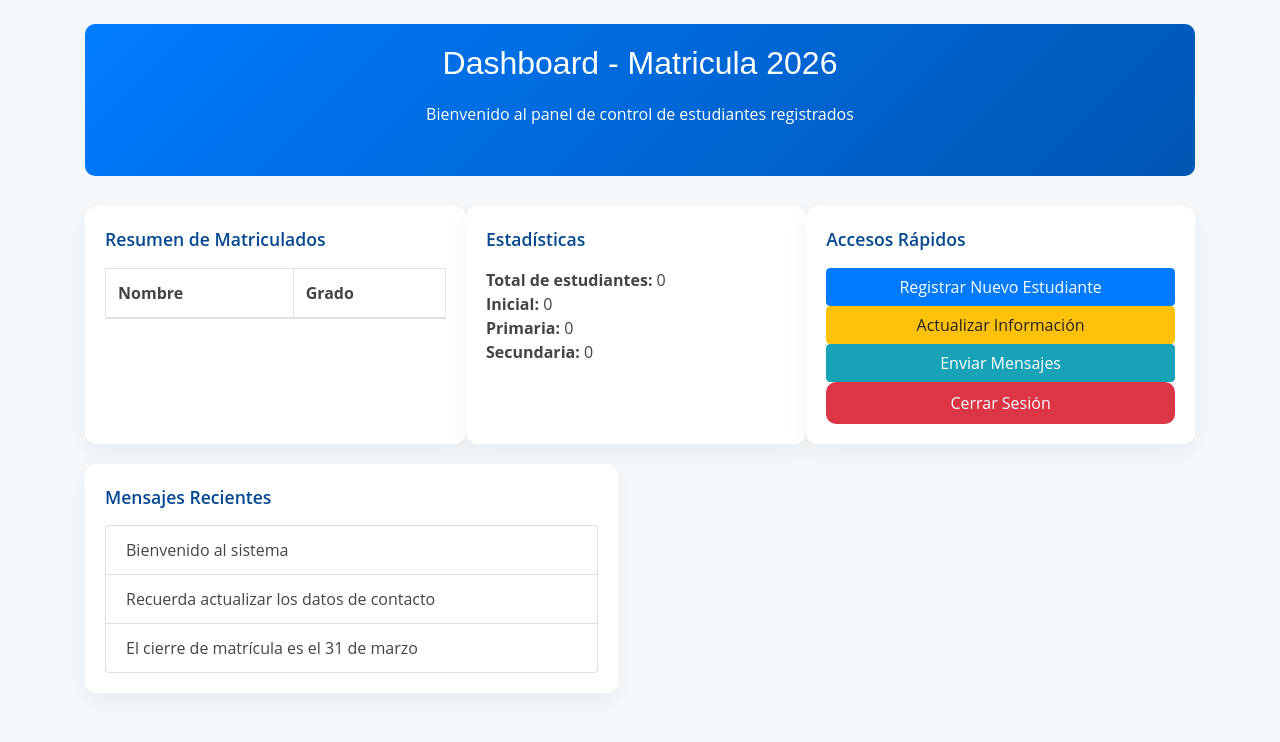
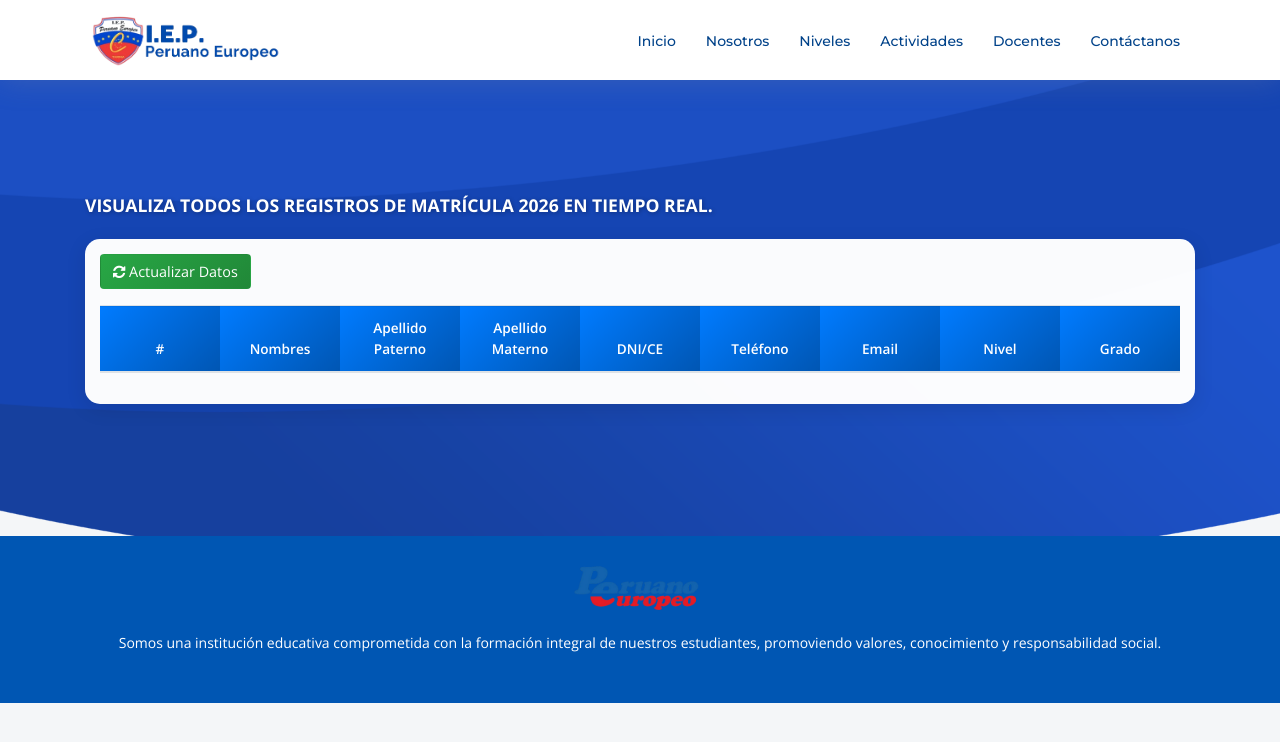
Before and after one commit to JuniorSK2019/ColegioPeruanoEuropeo, a plain HTML site: page dashboard.html in a window 1280 px wide. Drawn offline with nearby package versions, Linux system fonts and the light colour scheme; no server answers.

Commit message:
Dashboard

```diff
--- a/dashboard.html
+++ b/dashboard.html
@@ -2,169 +2,304 @@
 <html lang="es">
 <head>
   <meta charset="utf-8">
-  <title>Dashboard - Matricula 2026</title>
+  <title>Intranet - Matrículas 2026</title>
   <meta name="viewport" content="width=device-width, initial-scale=1.0">
+
+  <!-- Favicons -->
+  <link href="img/favicon.png" rel="icon">
+  <link href="img/apple-touch-icon.png" rel="apple-touch-icon">
+
+  <!-- Google Fonts -->
+  <link href="https://fonts.googleapis.com/css?family=Open+Sans:300,400,600,700|Montserrat:400,500,700" rel="stylesheet">
 
   <!-- Bootstrap CSS -->
   <link href="lib/bootstrap/css/bootstrap.min.css" rel="stylesheet">
   <link href="lib/font-awesome/css/font-awesome.min.css" rel="stylesheet">
+  <link href="lib/animate/animate.min.css" rel="stylesheet">
+  <link href="lib/owlcarousel/assets/owl.carousel.min.css" rel="stylesheet">
+  <link href="lib/lightbox/css/lightbox.min.css" rel="stylesheet">
+
   <link href="css/style.css" rel="stylesheet">
 
   <style>
     body {
       font-family: 'Open Sans', sans-serif;
-      background-color: #f5f8fa;
+      background-color: #f4f6f8;
     }
 
-    .header-dashboard {
-      background: linear-gradient(135deg, #007bff, #0056b3);
-      color: white;
-      padding: 20px;
-      border-radius: 10px;
-      margin-bottom: 30px;
+    .motivacion {
+      color: #fff;
+      font-weight: 700;
+      text-transform: uppercase;
+      text-align: center;
+      font-size: 1.1rem;
+      margin-bottom: 20px;
+      text-shadow: 1px 1px 4px rgba(0,0,0,0.3);
     }
 
-    .card-dashboard {
-      background-color: #fff;
-      border-radius: 12px;
-      padding: 20px;
-      box-shadow: 0 8px 25px rgba(0,0,0,0.05);
+    .card {
+      background-color: rgba(255,255,255,0.98);
+      border-radius: 15px;
+      border: none;
+      padding: 15px;
+      box-shadow: 0 5px 20px rgba(0,0,0,0.1);
       transition: all 0.3s ease;
       margin-bottom: 20px;
     }
 
-    .card-dashboard:hover {
+    .card:hover {
       transform: translateY(-3px);
-      box-shadow: 0 10px 30px rgba(0,0,0,0.1);
+      box-shadow: 0 8px 25px rgba(0,0,0,0.15);
     }
 
-    .section-title {
-      font-weight: 600;
-      color: #054890;
-      margin-bottom: 15px;
-      font-size: 1.1rem;
+    .btn-refresh {
+      background: linear-gradient(135deg, #28a745, #218838);
+      color: white;
+      font-weight: 500;
+      padding: 6px 12px;
+      font-size: 0.9rem;
     }
 
-    .table-responsive {
-      overflow-x: auto;
+    /* TABLA PARA ESCRITORIO */
+    table {
+      width: 100%;
+      border-collapse: collapse;
+      table-layout: fixed;
+      word-wrap: break-word;
     }
 
-    .btn-logout {
-      background: #dc3545;
-      color: #fff;
-      border-radius: 10px;
-      padding: 8px 15px;
-      transition: 0.3s;
+    th, td {
+      text-align: center;
+      padding: 0.6rem;
+      border-bottom: 1px solid #ddd;
+      font-size: 0.85rem;
     }
 
-    .btn-logout:hover {
-      background: #c82333;
+    th {
+      background: linear-gradient(135deg, #007bff, #0056b3);
       color: #fff;
+      font-weight: 600;
     }
 
+    /* RESPONSIVE MÓVIL: tarjetas verticales */
     @media (max-width: 768px) {
-      .dashboard-grid {
+
+      table {
+        display: none; /* ocultamos la tabla en móviles */
+      }
+
+      #cardContainer {
+        display: flex;
         flex-direction: column;
+        gap: 12px;
       }
+
+      .mobile-card {
+        background: #ffffff;
+        border-radius: 12px;
+        padding: 12px 15px;
+        box-shadow: 0 2px 10px rgba(0,0,0,0.05);
+        display: flex;
+        flex-direction: column;
+        gap: 6px;
+        font-size: 0.9rem;
+      }
+
+      .mobile-card span {
+        display: flex;
+        justify-content: space-between;
+      }
+
+      .mobile-card span label {
+        font-weight: 600;
+        color: #007bff;
+      }
+
+      .motivacion {
+        font-size: 1rem;
+      }
+
+      .logo img {
+        max-width: 100px;
+      }
+
+      #footer .footer-info p {
+        font-size: 0.8rem;
+      }
+    }
+
+    /* Footer */
+    #footer {
+      position: relative;
+      margin-top: -40px;
+      z-index: 10;
+      background: #0056b3;
+      color: #fff;
+      padding: 20px 0;
+    }
+
+    #footer a {
+      color: #fff;
+      text-decoration: none;
+    }
+
+    #footer a:hover {
+      text-decoration: underline;
     }
   </style>
 </head>
+<body>
 
-<body>
-  <div class="container mt-4">
-    <!-- Header -->
-    <div class="header-dashboard text-center">
-      <h2>Dashboard - Matricula 2026</h2>
-      <p>Bienvenido al panel de control de estudiantes registrados</p>
+  <!-- Header -->
+  <header id="header" class="fixed-top">
+    <div class="container d-flex justify-content-between align-items-center">
+      <div class="logo">
+        <a href="#intro" class="scrollto">
+          <img src="img/logo.png" alt="" class="img-fluid">
+        </a>
+      </div>
+
+      <nav class="main-nav d-none d-lg-block">
+        <ul class="list-unstyled d-flex mb-0">
+          <li class="me-3"><a href="index.html#intro">Inicio</a></li>
+          <li class="me-3"><a href="index.html#about">Nosotros</a></li>
+          <li class="me-3"><a href="index.html#niveles">Niveles</a></li>
+          <li class="me-3"><a href="index.html#why-us">Actividades</a></li>
+          <li class="me-3"><a href="index.html#team">Docentes</a></li>
+          <li><a href="index.html#contact">Contáctanos</a></li>
+        </ul>
+      </nav>
     </div>
+  </header>
 
-    <!-- Dashboard grid -->
-    <div class="d-flex flex-wrap dashboard-grid gap-3">
-
-      <!-- Resumen de matriculados -->
-      <div class="card-dashboard flex-fill" style="min-width: 300px; max-width: 48%;">
-        <div class="section-title">Resumen de Matriculados</div>
+  <!-- Sección Intranet -->
+  <section id="intro" class="d-flex align-items-center" style="padding-top:120px; padding-bottom:80px;">
+    <div class="container">
+      <p class="motivacion">
+        Visualiza todos los registros de matrícula 2026 en tiempo real.
+      </p>
+      <div class="card wow animate__animated animate__fadeInUp" data-wow-delay="0.3s">
+        <div class="text-end mb-3">
+          <button id="refreshBtn" class="btn btn-refresh"><i class="fa fa-refresh"></i> Actualizar Datos</button>
+        </div>
+        <!-- Tabla escritorio -->
         <div class="table-responsive">
-          <table class="table table-bordered">
+          <table class="table table-striped" id="matriculaTable">
             <thead>
               <tr>
-                <th>Nombre</th>
+                <th>#</th>
+                <th>Nombres</th>
+                <th>Apellido Paterno</th>
+                <th>Apellido Materno</th>
+                <th>DNI/CE</th>
+                <th>Teléfono</th>
+                <th>Email</th>
+                <th>Nivel</th>
                 <th>Grado</th>
               </tr>
             </thead>
-            <tbody id="tablaMatricula"></tbody>
+            <tbody>
+              <!-- Datos se llenan con JS -->
+            </tbody>
           </table>
         </div>
+
+        <!-- Contenedor tarjetas móviles -->
+        <div id="cardContainer"></div>
       </div>
+    </div>
+  </section>
 
-      <!-- Estadísticas -->
-      <div class="card-dashboard flex-fill" style="min-width: 300px; max-width: 48%;">
-        <div class="section-title">Estadísticas</div>
-        <ul class="list-unstyled">
-          <li><strong>Total de estudiantes:</strong> <span id="totalEstudiantes">0</span></li>
-          <li><strong>Inicial:</strong> <span id="totalInicial">0</span></li>
-          <li><strong>Primaria:</strong> <span id="totalPrimaria">0</span></li>
-          <li><strong>Secundaria:</strong> <span id="totalSecundaria">0</span></li>
-        </ul>
+  <!-- Footer -->
+  <footer id="footer">
+    <div class="container text-center">
+      <div class="footer-info">
+        <a href="#intro" class="scrollto">
+          <img src="img/logo1.png" alt="" class="img-fluid" style="max-width: 140px;">
+        </a>
+        <p class="mt-2">
+          Somos una institución educativa comprometida con la formación integral de nuestros estudiantes,
+          promoviendo valores, conocimiento y responsabilidad social.
+        </p>
       </div>
+    </div>
+  </footer>
 
-      <!-- Accesos rápidos -->
-      <div class="card-dashboard flex-fill" style="min-width: 300px; max-width: 48%;">
-        <div class="section-title">Accesos Rápidos</div>
-        <div class="d-flex flex-column gap-2">
-          <a href="#" class="btn btn-primary">Registrar Nuevo Estudiante</a>
-          <a href="#" class="btn btn-warning">Actualizar Información</a>
-          <a href="#" class="btn btn-info">Enviar Mensajes</a>
-          <a href="index.html" class="btn btn-logout">Cerrar Sesión</a>
-        </div>
-      </div>
+  <!-- Scripts -->
+  <script src="lib/jquery/jquery.min.js"></script>
+  <script src="lib/bootstrap/js/bootstrap.bundle.min.js"></script>
+  <script src="lib/wow/wow.min.js"></script>
+  <script src="lib/owlcarousel/owl.carousel.min.js"></script>
+  <script src="lib/lightbox/js/lightbox.min.js"></script>
+  <script src="js/main.js"></script>
 
-      <!-- Mensajes recientes -->
-      <div class="card-dashboard flex-fill" style="min-width: 300px; max-width: 48%;">
-        <div class="section-title">Mensajes Recientes</div>
-        <ul class="list-group" id="mensajesRecientes">
-          <li class="list-group-item">No hay mensajes recientes</li>
-        </ul>
-      </div>
+  <!-- Firebase JS -->
+  <script type="module">
+    import { initializeApp } from "https://www.gstatic.com/firebasejs/12.4.0/firebase-app.js";
+    import { getFirestore, collection, getDocs } from "https://www.gstatic.com/firebasejs/12.4.0/firebase-firestore.js";
 
-    </div>
-  </div>
+    const firebaseConfig = {
+      apiKey: "AIzaSyBy90TiNqiM71I5CEwBZSBIVw3D0ruh648",
+      authDomain: "colegio-peruano-europeo.firebaseapp.com",
+      projectId: "colegio-peruano-europeo",
+      storageBucket: "colegio-peruano-europeo.appspot.com",
+      messagingSenderId: "657920121015",
+      appId: "1:657920121015:web:072fc45325209862d81532"
+    };
 
-  <script>
-    const matricula = JSON.parse(sessionStorage.getItem("matricula2026")) || [];
-    const tbody = document.getElementById("tablaMatricula");
+    const app = initializeApp(firebaseConfig);
+    const db = getFirestore(app);
 
-    // Variables de conteo
-    let totalInicial = 0, totalPrimaria = 0, totalSecundaria = 0;
+    const tableBody = document.querySelector("#matriculaTable tbody");
+    const cardContainer = document.getElementById("cardContainer");
 
-    matricula.forEach(alumno => {
-      const tr = document.createElement("tr");
-      tr.innerHTML = `<td>${alumno.nombre}</td><td>${alumno.grado}</td>`;
-      tbody.appendChild(tr);
+    async function cargarDatos() {
+      tableBody.innerHTML = "";
+      cardContainer.innerHTML = "";
+      const snapshot = await getDocs(collection(db, "matriculas"));
+      let index = 1;
+      snapshot.forEach(doc => {
+        const data = doc.data();
 
-      // Contar según nivel
-      if (alumno.grado.includes('años')) totalInicial++;
-      else if (['1° Grado','2° Grado','3° Grado','4° Grado','5° Grado','6° Grado'].includes(alumno.grado)) {
-        if (['1° Grado','2° Grado','3° Grado','4° Grado','5° Grado','6° Grado'].indexOf(alumno.grado) < 6) totalPrimaria++;
-      }
-    });
+        // Fila tabla escritorio
+        const row = `
+          <tr>
+            <td data-label="#">${index}</td>
+            <td data-label="Nombres">${data.nombres || ''}</td>
+            <td data-label="Apellido P">${data.apellidoP || ''}</td>
+            <td data-label="Apellido M">${data.apellidoM || ''}</td>
+            <td data-label="DNI/CE">${data.dni || ''}</td>
+            <td data-label="Teléfono">${data.telefono || ''}</td>
+            <td data-label="Email">${data.email || ''}</td>
+            <td data-label="Nivel">${data.nivel || ''}</td>
+            <td data-label="Grado">${data.grado || ''}</td>
+          </tr>
+        `;
+        tableBody.innerHTML += row;
 
-    // Actualizar estadísticas
-    document.getElementById("totalEstudiantes").textContent = matricula.length;
-    document.getElementById("totalInicial").textContent = totalInicial;
-    document.getElementById("totalPrimaria").textContent = totalPrimaria;
-    document.getElementById("totalSecundaria").textContent = totalSecundaria;
+        // Tarjeta móvil
+        const mobileCard = document.createElement("div");
+        mobileCard.className = "mobile-card";
+        mobileCard.innerHTML = `
+          <span><label>#</label> <span>${index}</span></span>
+          <span><label>Nombres</label> <span>${data.nombres || ''}</span></span>
+          <span><label>Apellido P</label> <span>${data.apellidoP || ''}</span></span>
+          <span><label>Apellido M</label> <span>${data.apellidoM || ''}</span></span>
+          <span><label>DNI/CE</label> <span>${data.dni || ''}</span></span>
+          <span><label>Teléfono</label> <span>${data.telefono || ''}</span></span>
+          <span><label>Email</label> <span>${data.email || ''}</span></span>
+          <span><label>Nivel</label> <span>${data.nivel || ''}</span></span>
+          <span><label>Grado</label> <span>${data.grado || ''}</span></span>
+        `;
+        cardContainer.appendChild(mobileCard);
 
-    // Mensajes de prueba
-    const mensajes = ["Bienvenido al sistema", "Recuerda actualizar los datos de contacto", "El cierre de matrícula es el 31 de marzo"];
-    const mensajesUl = document.getElementById("mensajesRecientes");
-    mensajesUl.innerHTML = "";
-    mensajes.forEach(msg => {
-      const li = document.createElement("li");
-      li.className = "list-group-item";
-      li.textContent = msg;
-      mensajesUl.appendChild(li);
-    });
+        index++;
+      });
+    }
+
+    document.getElementById("refreshBtn").addEventListener("click", cargarDatos);
+    cargarDatos();
   </script>
+
 </body>
 </html>
```
Also changed, not shown: Inscribete.html (+67 -37 lines).
